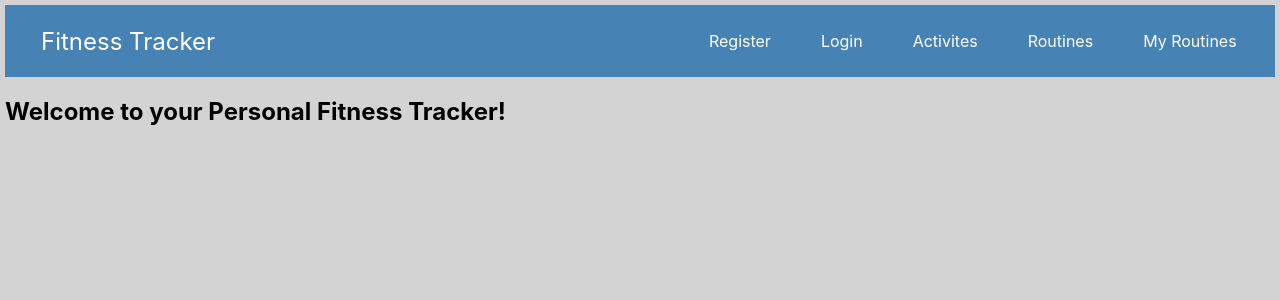
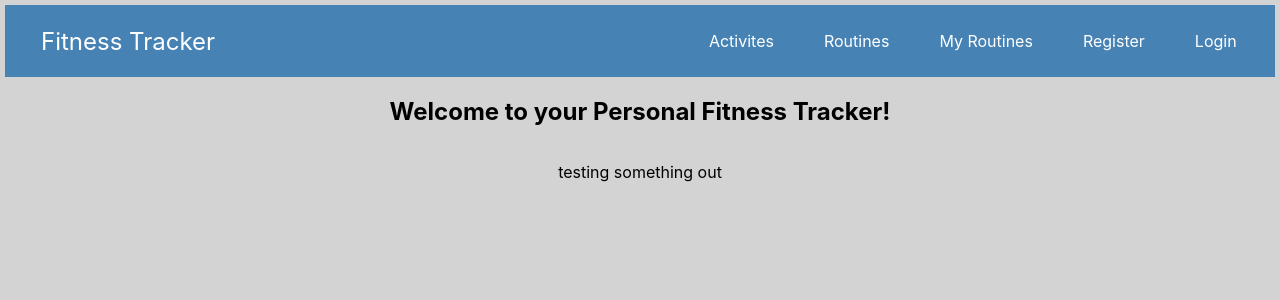
Before and after one commit to ColinH58/FitnessTrackerFrontend, a React (Create React App) app: page /HomePage in a window 1280 px wide. Shown: the top 300 px of the page. Built offline with nearby package versions, Linux system fonts and the light colour scheme.

Commit message:
Ok, NOW finished setting up the base. Need to plug in the backend stuff to really test it

```diff
--- a/src/App.css
+++ b/src/App.css
@@ -5,8 +5,12 @@ html {
   color: black;
 }
 
-.app {
-  text-align: center;
+.Components {
+  display: flex;
+  justify-content: center;
+  align-items: center;
+  flex-direction: column;
+  flex-wrap: wrap;
 }
 
 .Logout {
--- a/src/App.js
+++ b/src/App.js
@@ -17,8 +17,8 @@ const App = () => {
     <div className="App">
       <BrowserRouter>
         <Navbar />
-        <HomePage />
         <Routes>
+          <Route path="/HomePage" element={<HomePage />} />
           <Route path="/Register" element={<Register />} />
           <Route path="/Login" element={<Login />} />
           <Route path="/Logout" element={<Logout />} />
--- a/src/components/Activities.jsx
+++ b/src/components/Activities.jsx
@@ -2,7 +2,7 @@ import React from "react";
 
 const Activities = () => {
   return (
-    <div>
+    <div className="Components">
       <h3>This is where the ACTIVITIES will go</h3>
     </div>
   );
--- a/src/components/HomePage.jsx
+++ b/src/components/HomePage.jsx
@@ -2,8 +2,9 @@ import React from "react";
 
 const HomePage = () => {
   return (
-    <div>
+    <div className="Components">
       <h2>Welcome to your Personal Fitness Tracker!</h2>
+      <p>testing something out</p>
     </div>
   );
 };
--- a/src/components/MyRoutines.jsx
+++ b/src/components/MyRoutines.jsx
@@ -2,7 +2,7 @@ import React from "react";
 
 const MyRoutines = () => {
   return (
-    <div>
+    <div className="Components">
       <h3>The user ROUTINE ACTIVITIES here</h3>
     </div>
   );
--- a/src/components/Navbar.jsx
+++ b/src/components/Navbar.jsx
@@ -10,6 +10,21 @@ const Navbar = () => {
   }, [location]);
 
   const links = [
+    {
+      to: "/Activities",
+      text: "Activites",
+      shouldDisplay: true,
+    },
+    {
+      to: "/Routines",
+      text: "Routines",
+      shouldDisplay: true,
+    },
+    {
+      to: "/MyRoutines",
+      text: "My Routines",
+      shouldDisplay: true,
+    },
     {
       to: "/Logout",
       text: "Log out",
@@ -26,25 +41,12 @@ const Navbar = () => {
       text: "Login",
       shouldDisplay: !displayVal,
     },
-    {
-      to: "/Activities",
-      text: "Activites",
-      shouldDisplay: true,
-    },
-    {
-      to: "/Routines",
-      text: "Routines",
-      shouldDisplay: true,
-    },
-    {
-      to: "/MyRoutines",
-      text: "My Routines",
-      shouldDisplay: true,
-    },
   ];
   return (
     <div className="Navbar">
-      <Link className="NavTitle" to={"/HomePage"}>Fitness Tracker</Link>
+      <Link className="NavTitle" to={"/HomePage"}>
+        Fitness Tracker
+      </Link>
       <div className="NavMenuItems">
         {links.map((link) => {
           const { to, text, shouldDisplay, onClick = () => {} } = link;
--- a/src/components/Routines.jsx
+++ b/src/components/Routines.jsx
@@ -2,7 +2,7 @@ import React from "react";
 
 const Routines = () => {
   return (
-    <div>
+    <div className="Components">
       <h3>This is where the ROUTINES will go</h3>
     </div>
   );
```
